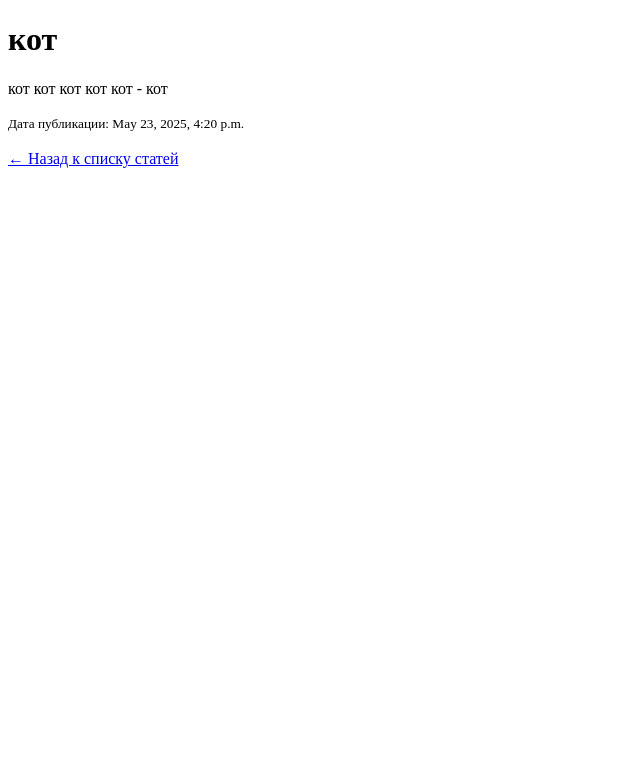
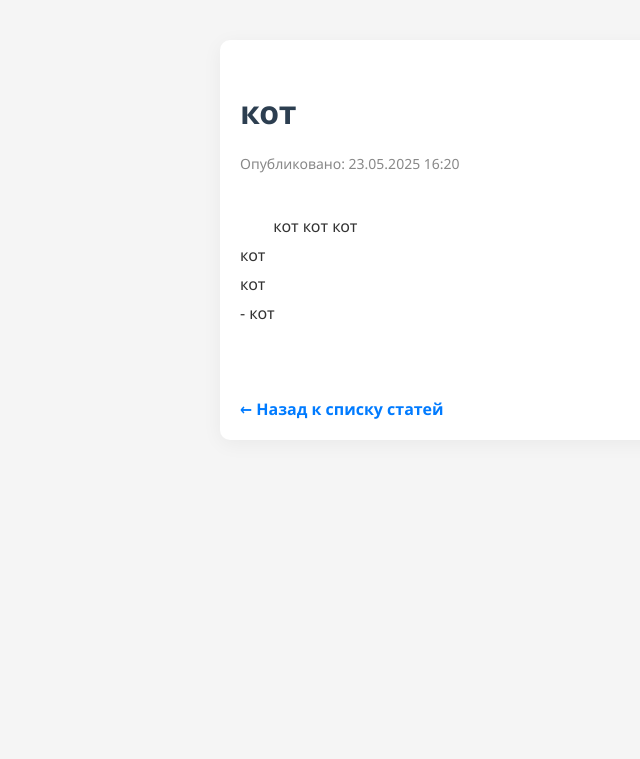
Before and after one commit to miroro-o/django_test, a Django app: page /post/1/ in a window 1280 px wide. Shown: the top 759 px of the page, without its empty margins (0-640 px from the left). Run offline with Django 5.2, Linux system fonts and the light colour scheme; data comes from the database, SQL or seed files in the repository.

Commit message:
Обновление стилей

```diff
--- a/static/css/style.css
+++ b/static/css/style.css
@@ -1,22 +1,64 @@
+/* Основные стили */
 body {
-    font-family: Arial, sans-serif;
-    margin: 40px;
+    font-family: 'Segoe UI', Tahoma, Geneva, Verdana, sans-serif;
     background-color: #f5f5f5;
+    color: #333;
+    margin: 0;
+    padding: 0;
 }
 
-h1 {
-    color: #333;
+.container {
+    max-width: 800px;
+    margin: 40px auto;
+    padding: 20px;
+    background-color: white;
+    border-radius: 10px;
+    box-shadow: 0 4px 20px rgba(0,0,0,0.05);
+}
+
+h1, h2 {
+    color: #2c3e50;
+    margin-top: 30px;
 }
 
 a {
+    color: #007BFF;
     text-decoration: none;
-    color: #007BFF;
 }
 
 a:hover {
     text-decoration: underline;
 }
 
-ul {
-    list-style-type: circle;
+.meta {
+    font-size: 14px;
+    color: #888;
+    margin-bottom: 10px;
+    display: block;
 }
+
+.post-content {
+    line-height: 1.8;
+    font-size: 16px;
+    white-space: pre-wrap; /* Сохраняет переносы строк из админки */
+}
+
+img {
+    max-width: 100%;
+    height: auto;
+    border-radius: 8px;
+    margin: 20px 0;
+}
+
+hr {
+    border: 0;
+    border-top: 1px solid #eee;
+    margin: 30px 0;
+}
+
+.back-link {
+    display: inline-block;
+    margin-top: 20px;
+    color: #007BFF;
+    font-weight: bold;
+}
--- a/templates/blog/post_detail.html
+++ b/templates/blog/post_detail.html
@@ -1,14 +1,18 @@
-<!DOCTYPE html>
-<html>
-<head>
-    <title>{{ post.title }}</title>
-</head>
-<body>
+{% load static %}
+<link rel="stylesheet" href="{% static 'css/style.css' %}">
+
+<div class="container">
     <h1>{{ post.title }}</h1>
-    <p>{{ post.content }}</p>
-    <small>Дата публикации: {{ post.pub_date }}</small>
+    <span class="meta">Опубликовано: {{ post.pub_date|date:"d.m.Y H:i" }}</span>
 
-    <br><br>
-    <a href="{% url 'post_list' %}">← Назад к списку статей</a>
-</body>
-</html>
+    {% if post.image %}
+        <img src="{{ post.image.url }}" alt="{{ post.title }}">
+    {% endif %}
+
+    <div class="post-content">
+        {{ post.content }}
+    </div>
+
+    <br>
+    <a href="{% url 'post_list' %}" class="back-link">← Назад к списку статей</a>
+</div>
```
